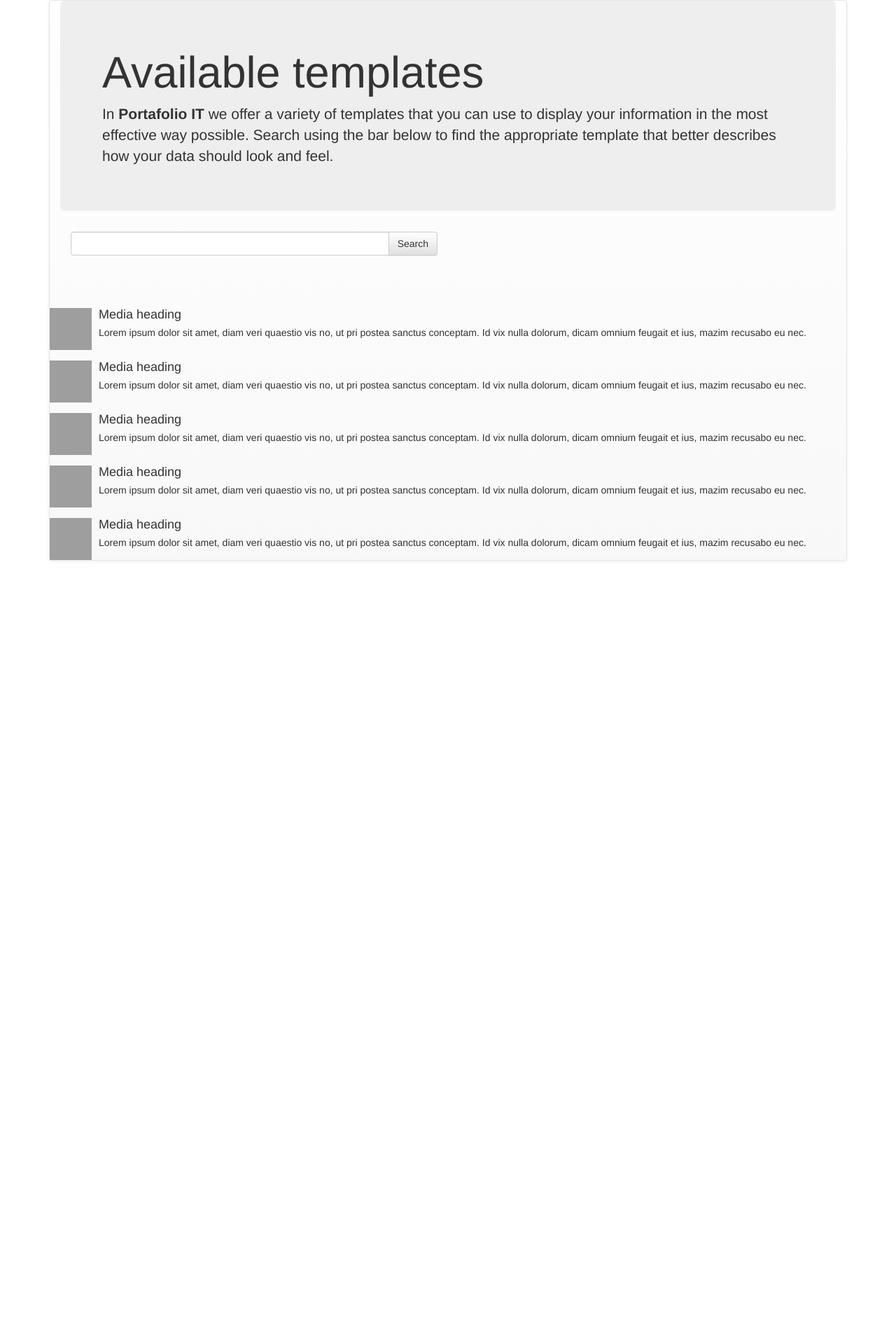
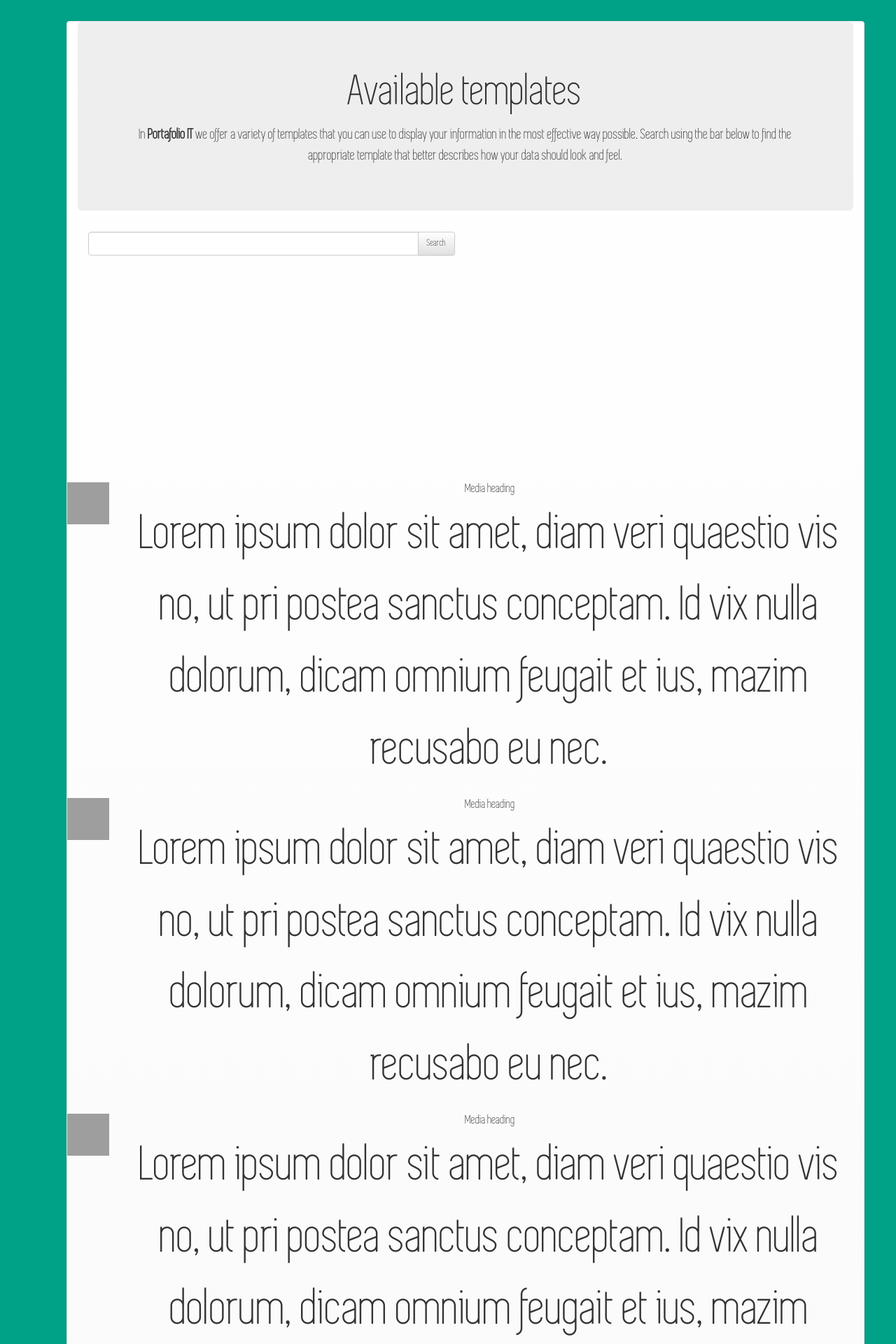
Before and after one commit to kubalaj/mobile_hackathon, a Flask app: page /templates/ in a window 1280 px wide. Shown: the top 1920 px of the page at 70% size. Before the commit the page ends 801 px from the top, so only its background shows below. Run offline with Flask 2, Linux system fonts and the light colour scheme; parts of the project's set-up code (start-up, migrations or seed data) failed here and were passed over; some libraries are stand-ins or nearby versions; grey boxes are pictures that could not be loaded.

Commit message:
Add the green wolverines

```diff
--- a/templates/templates.html
+++ b/templates/templates.html
@@ -11,6 +11,61 @@
 
 </style>
 <body>
+    <style>
+    body {
+        background-color: #00A287;
+        margin-top: 30px;
+        font-family: cool_font;
+        margin-left: 50px;
+        font-size: 72px;
+        text-align: center;
+    }
+    @font-face {
+    font-family: cool_font;
+    src: url('fonts/SIMPLIFICA Typeface.ttf');
+
+    }
+    a {
+
+        color: black;
+    }
+    h1{
+    font-size: 52px;
+    }
+    .menu{
+
+        font-size: 36px;
+
+    }
+    .walk{
+        height: 50%;
+    }
+    .about{
+        margin-top: 30px;
+        font-size: 48px;
+        margin-bottom: 60px;
+    }
+    .fa:hover{
+        color:  #6A6E6E;
+    }
+    .picture{
+            margin-top: 15px;
+    }
+    .btn-lg{
+        width:500px;
+    }
+    .container{
+        margin-right: auto;
+        margin-left: auto;
+    }
+    .bottomaligned {position:absolute; bottom:0;  margin-bottom:7px; left: 0;}
+
+
+
+    </style>
+
+
+
   <div class="container">
     <!--nav bar-->
     <nav class="navbar navbar-default" role="navigation">
```
